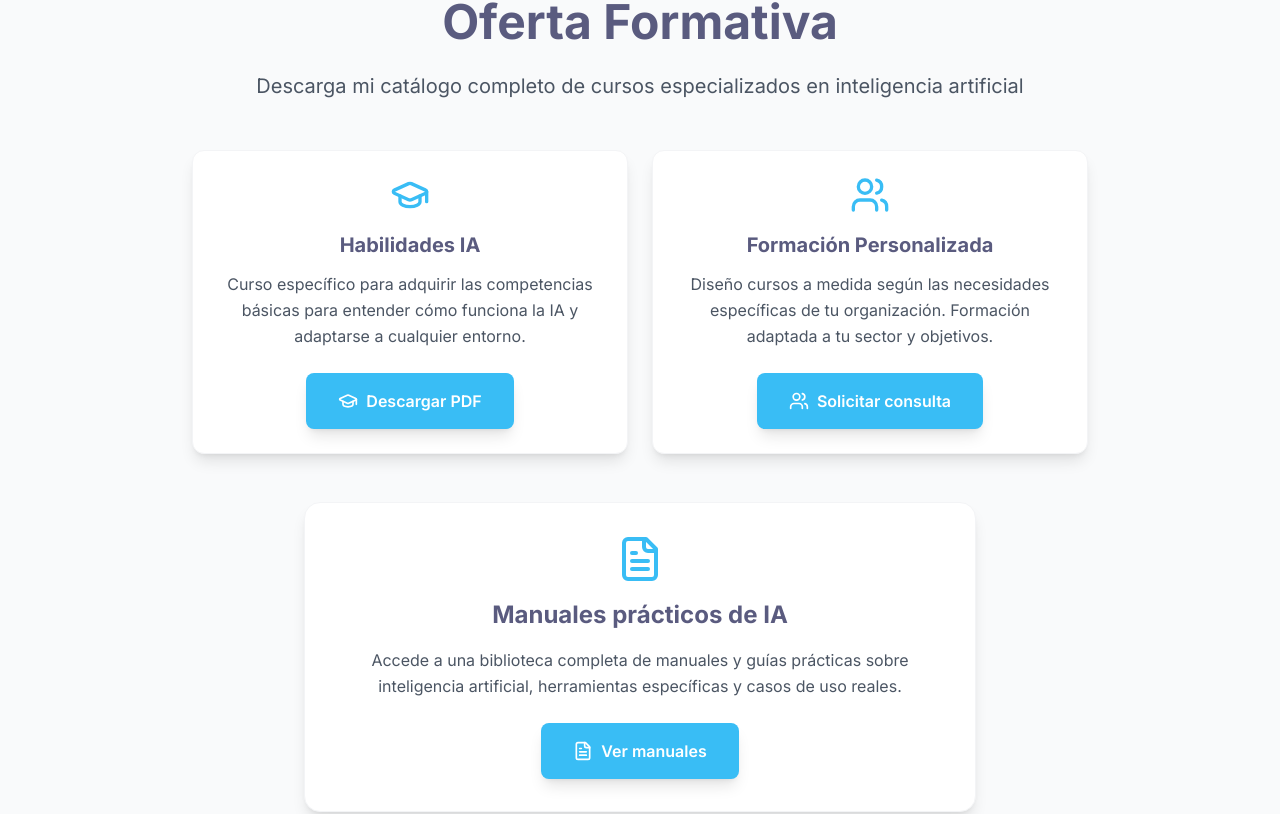
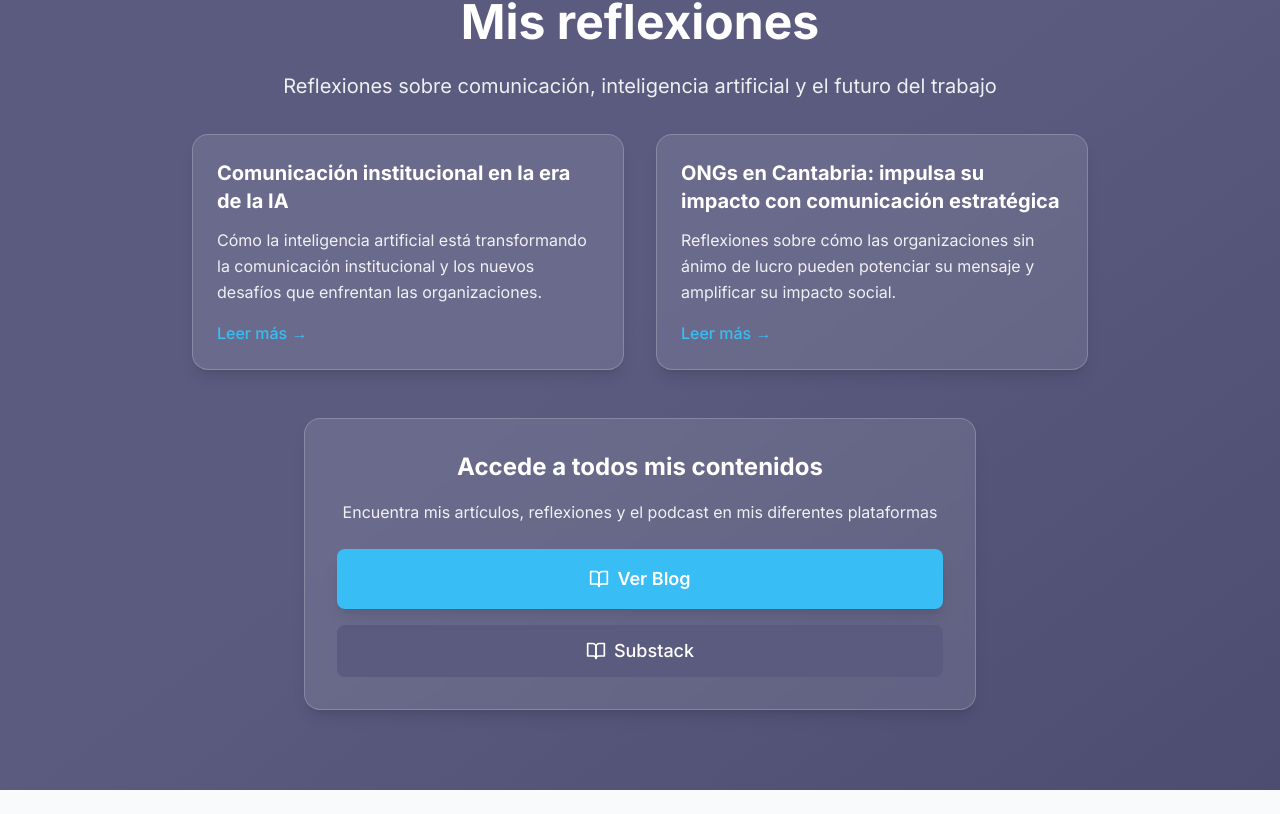
Before and after one commit to osanemeterio/oscarsanemeterio, a React (Vite) app: page / in a window 1280 px wide. Shown: the part 4206-5020 px from the top of the page. Built offline with nearby package versions, Linux system fonts and the light colour scheme.

Commit message:
Remove one duplicate Oferta Formativa section

```diff
--- a/src/pages/Home.tsx
+++ b/src/pages/Home.tsx
@@ -334,84 +334,6 @@ function App() {
         </div>
       </section>
 
-      {/* Oferta Formativa Section */}
-      <section className="py-20 px-4 bg-gray-50">
-        <div className="max-w-4xl mx-auto">
-          <div className="text-center mb-12">
-            <div className="fade-in mb-8">
-              <GraduationCap className="w-16 h-16 text-[#39bdf5] mx-auto mb-6" />
-              <h2 className="text-4xl md:text-5xl font-bold mb-6 text-[#5a5b7f]">
-                Oferta Formativa
-              </h2>
-              <p className="text-xl text-gray-600 max-w-3xl mx-auto leading-relaxed">
-                Descarga mi catálogo completo de cursos especializados en inteligencia artificial
-              </p>
-            </div>
-          </div>
-
-          <div className="grid md:grid-cols-2 gap-6 mb-12">
-            <div className="slide-up service-card text-center">
-              <div className="mb-4 flex justify-center">
-                <GraduationCap className="w-10 h-10 text-[#39bdf5]" />
-              </div>
-              <h3 className="text-xl font-bold mb-3 text-[#5a5b7f]">
-                Habilidades IA
-              </h3>
-              <p className="text-gray-600 leading-relaxed mb-6">
-                Curso específico para adquirir las competencias básicas para entender cómo funciona la IA y adaptarse a cualquier entorno.
-              </p>
-              <a
-                href="/Mi-oferta-formativa-en-IA.pdf"
-                target="_blank"
-                rel="noopener noreferrer"
-                className="btn-primary inline-flex items-center space-x-2"
-              >
-                <GraduationCap className="w-5 h-5" />
-                <span>Descargar PDF</span>
-              </a>
-            </div>
-
-            <div className="slide-up service-card text-center">
-              <div className="mb-4 flex justify-center">
-                <Users className="w-10 h-10 text-[#39bdf5]" />
-              </div>
-              <h3 className="text-xl font-bold mb-3 text-[#5a5b7f]">
-                Formación Personalizada
-              </h3>
-              <p className="text-gray-600 leading-relaxed mb-6">
-                Diseño cursos a medida según las necesidades específicas de tu organización. Formación adaptada a tu sector y objetivos.
-              </p>
-              <a
-                href="https://calendar.google.com/calendar/u/0/appointments/schedules/AcZssZ3dPNmLgARl5QQtwFkO6oBuSsCHnBPkow5biWhKCdEBM7V-FYwHH3omucOgrgZqVDR5RubmXYuc"
-                className="btn-primary inline-flex items-center space-x-2"
-              >
-                <Users className="w-5 h-5" />
-                <span>Solicitar consulta</span>
-              </a>
-            </div>
-          </div>
-
-          <div className="slide-up bg-white p-8 rounded-2xl shadow-lg border border-gray-100 max-w-2xl mx-auto text-center">
-            <div className="mb-4 flex justify-center">
-              <FileText className="w-12 h-12 text-[#39bdf5]" />
-            </div>
-            <h3 className="text-2xl font-bold text-[#5a5b7f] mb-4">
-              Manuales prácticos de IA
-            </h3>
-            <p className="text-gray-600 leading-relaxed mb-6">
-              Accede a una biblioteca completa de manuales y guías prácticas sobre inteligencia artificial, herramientas específicas y casos de uso reales.
-            </p>
-            <Link
-              to="/manuales-ia"
-              className="btn-primary inline-flex items-center space-x-2"
-            >
-              <FileText className="w-5 h-5" />
-              <span>Ver manuales</span>
-            </Link>
-          </div>
-        </div>
-      </section>
-
       {/* Mis reflexiones Section */}
       <section className="py-20 px-4 bg-[#5a5b7f] relative overflow-hidden">
         <div className="absolute inset-0 bg-gradient-to-br from-[#5a5b7f] via-[#5a5b7f] to-[#4a4b6f] opacity-90"></div>
```
